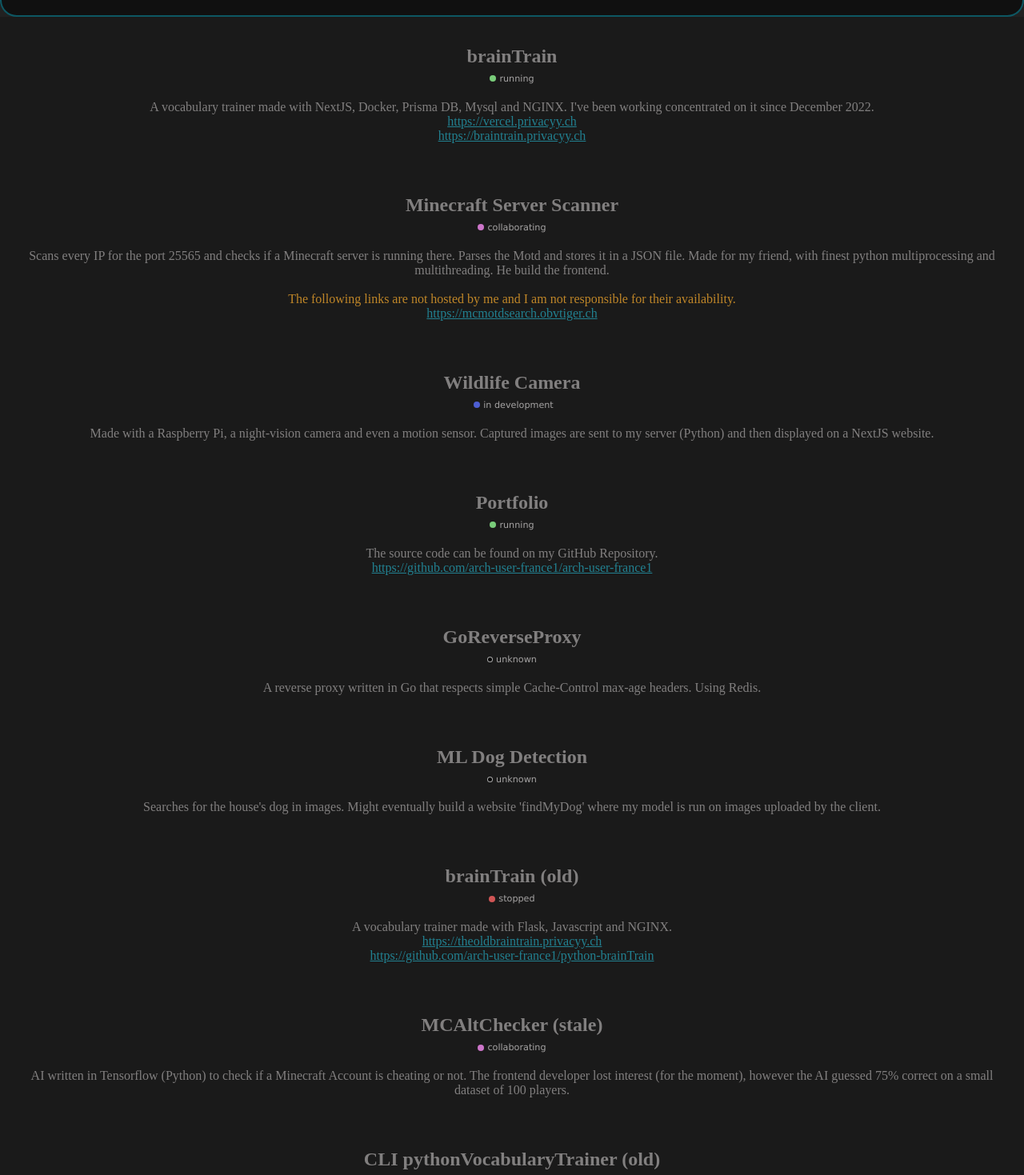
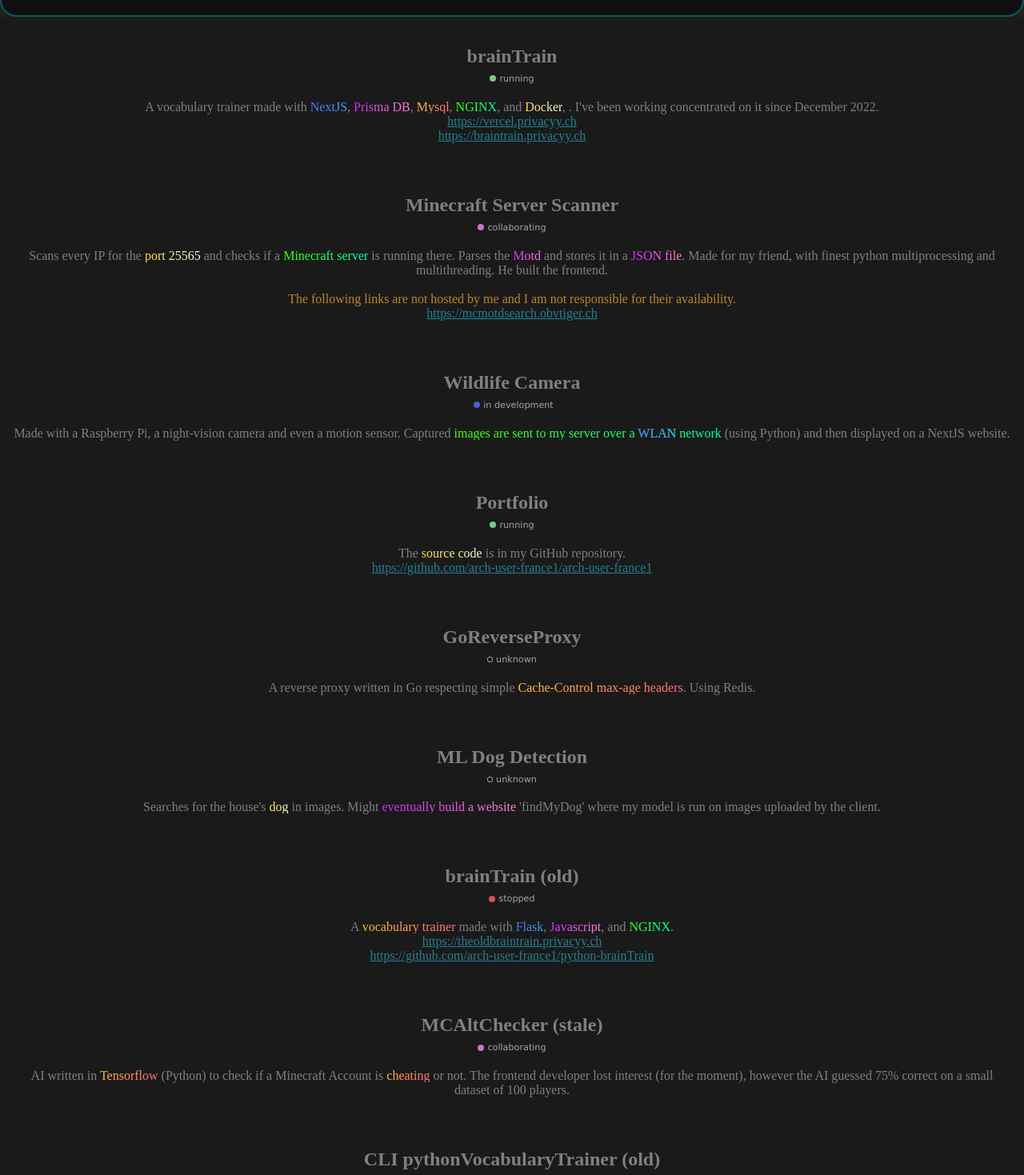
Before and after one commit to arch-user-france1/arch-user-france1, a Next.js app: page / in a window 1280 px wide. Shown: the part 661-2130 px from the top of the page at 80% size. Built offline with nearby package versions, Linux system fonts and the light colour scheme.

Commit message:
colored descriptions

```diff
--- a/pages/index.js
+++ b/pages/index.js
@@ -89,6 +89,15 @@
     return (<span className='lgText' style={{background: `linear-gradient(120deg, ${gr[0]},${gr[1]})`}}>{children}</span>)
   }
 
+
+
+  // gradients for the descriptions
+  const GrCool = ({ children }) => <LinearGradientText gr={["#526af3", "#38a7f1"]}>{children}</LinearGradientText>
+  const GrWarm = ({ children }) => <LinearGradientText gr={["#ffbf3c", "#ff687b"]}>{children}</LinearGradientText>
+  const GrGreen = ({ children }) => <LinearGradientText gr={["#41ff00", "#00ffb4"]}>{children}</LinearGradientText>
+  const GrMagenta = ({ children }) => <LinearGradientText gr={["#d022ff", "#ff87ce"]}>{children}</LinearGradientText>
+  const GrLight = ({ children }) => <LinearGradientText gr={["#ffd52f", "#effff2"]}>{children}</LinearGradientText>
+
   return (
     <>
     <Head>
@@ -116,7 +125,7 @@
       link="https://braintrain.privacyy.ch/"
       visibleLinks={["https://vercel.privacyy.ch", "https://braintrain.privacyy.ch"]}
       >
-        <span>A vocabulary trainer made with NextJS, Docker, Prisma DB, Mysql and NGINX. I've been working concentrated on it since December 2022.</span>
+        <span>A vocabulary trainer made with <GrCool>NextJS</GrCool>, <GrMagenta>Prisma DB</GrMagenta>, <GrWarm>Mysql</GrWarm>, <GrGreen>NGINX</GrGreen>, and <GrLight>Docker</GrLight>, . I've been working concentrated on it since December 2022.</span>
       </Project>
 
       <Project
@@ -126,14 +135,14 @@
       visibleLinks={["https://mcmotdsearch.obvtiger.ch"]}
       responsibleHostingMsg
       >
-        <span>Scans every IP for the port 25565 and checks if a Minecraft server is running there. Parses the Motd and stores it in a JSON file. Made for my friend, with finest python multiprocessing and multithreading. He build the frontend.</span>
+        <span>Scans every IP for the <GrLight>port 25565</GrLight> and checks if a <GrGreen>Minecraft server</GrGreen> is running there. Parses the <GrMagenta>Motd</GrMagenta> and stores it in a <GrMagenta>JSON file</GrMagenta>. Made for my friend, with finest python multiprocessing and multithreading. He built the frontend.</span>
       </Project>
 
       <Project
       projectname="Wildlife Camera"
       status="in development"
       >
-        <span>Made with a Raspberry Pi, a night-vision camera and even a motion sensor. Captured images are sent to my server (Python) and then displayed on a NextJS website.</span>
+        <span>Made with a Raspberry Pi, a night-vision camera and even a motion sensor. Captured <GrGreen>images are sent to my server over a <GrCool>WLAN</GrCool> network</GrGreen> (using Python) and then displayed on a NextJS website.</span>
       </Project>
 
       <Project
@@ -141,19 +150,19 @@
       status="running"
       visibleLinks={["https://github.com/arch-user-france1/arch-user-france1"]}
       >
-        <span>The source code can be found on my GitHub Repository.</span>
+        <span>The <GrLight>source code</GrLight> is in my GitHub repository.</span>
       </Project>
 
       <Project
       projectname="GoReverseProxy"
       >
-        <span>A reverse proxy written in Go that respects simple Cache-Control max-age headers. Using Redis.</span>
+        <span>A reverse proxy written in Go respecting simple <GrWarm>Cache-Control max-age headers</GrWarm>. Using Redis.</span>
       </Project>
 
       <Project
       projectname="ML Dog Detection"
       >
-        <span>Searches for the house's dog in images. Might eventually build a website 'findMyDog' where my model is run on images uploaded by the client.</span>
+        <span>Searches for the house's <GrLight>dog</GrLight> in images. Might <GrMagenta>eventually build a website</GrMagenta> 'findMyDog' where my model is run on images uploaded by the client.</span>
       </Project>
 
       <Project
@@ -162,7 +171,7 @@
       link="https://theoldbraintrain.privacyy.ch/"
       visibleLinks={["https://theoldbraintrain.privacyy.ch", "https://github.com/arch-user-france1/python-brainTrain"]}
       >
-        <span>A vocabulary trainer made with Flask, Javascript and NGINX.</span>
+        <span>A <GrWarm>vocabulary trainer</GrWarm> made with <GrCool>Flask</GrCool>, <GrMagenta>Javascript</GrMagenta>, and <GrGreen>NGINX</GrGreen>.</span>
       </Project>
 
 
@@ -170,7 +179,7 @@
       projectname="MCAltChecker (stale)"
       status="collaborating"
       >
-        <span>AI written in Tensorflow (Python) to check if a Minecraft Account is cheating or not. The frontend developer lost interest (for the moment), however the AI guessed 75% correct on a small dataset of 100 players.</span>
+        <span>AI written in <GrWarm>Tensorflow</GrWarm> (Python) to check if a Minecraft Account is <GrWarm>cheating</GrWarm> or not. The frontend developer lost interest (for the moment), however the AI guessed 75% correct on a small dataset of 100 players.</span>
       </Project>
 
       <Project
```
